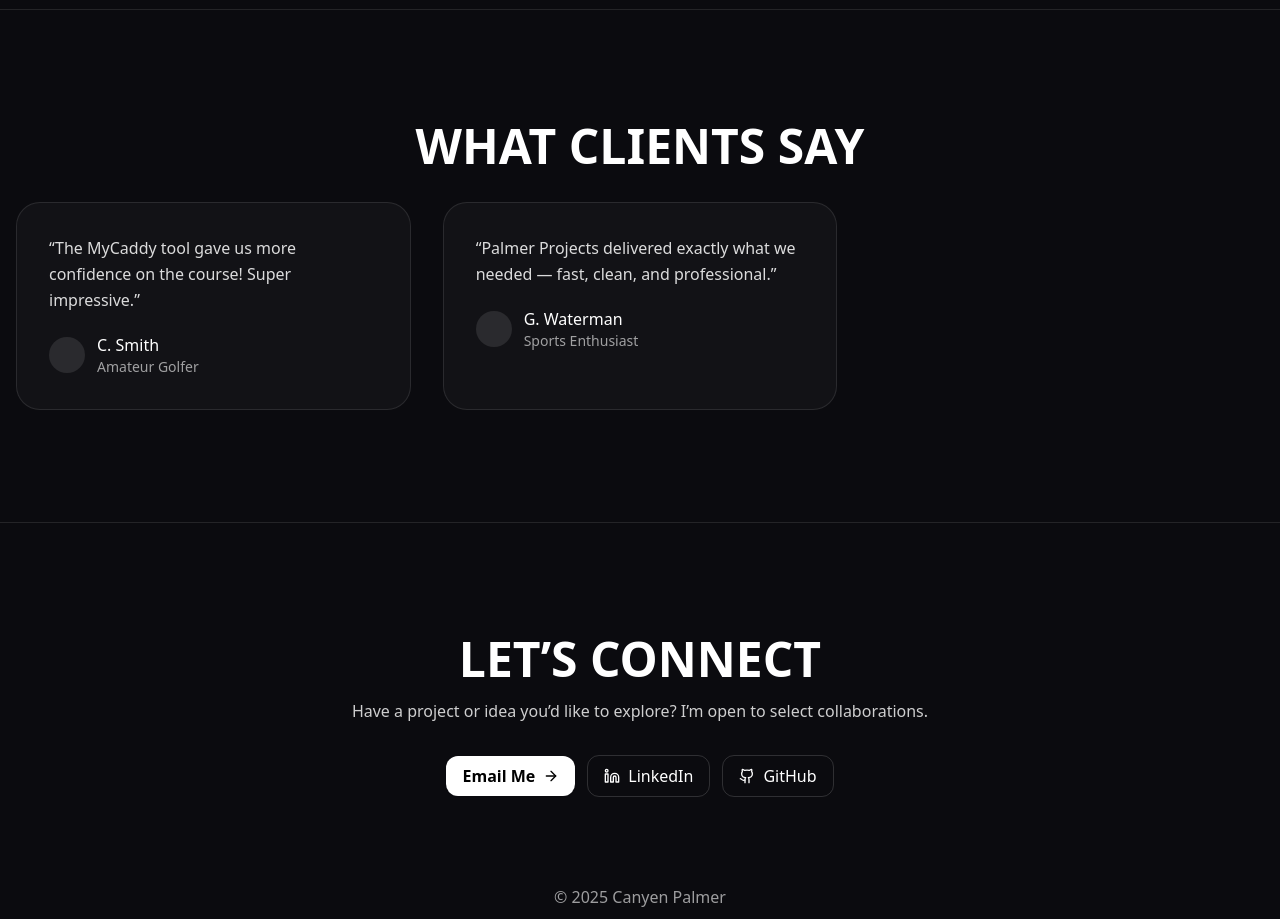
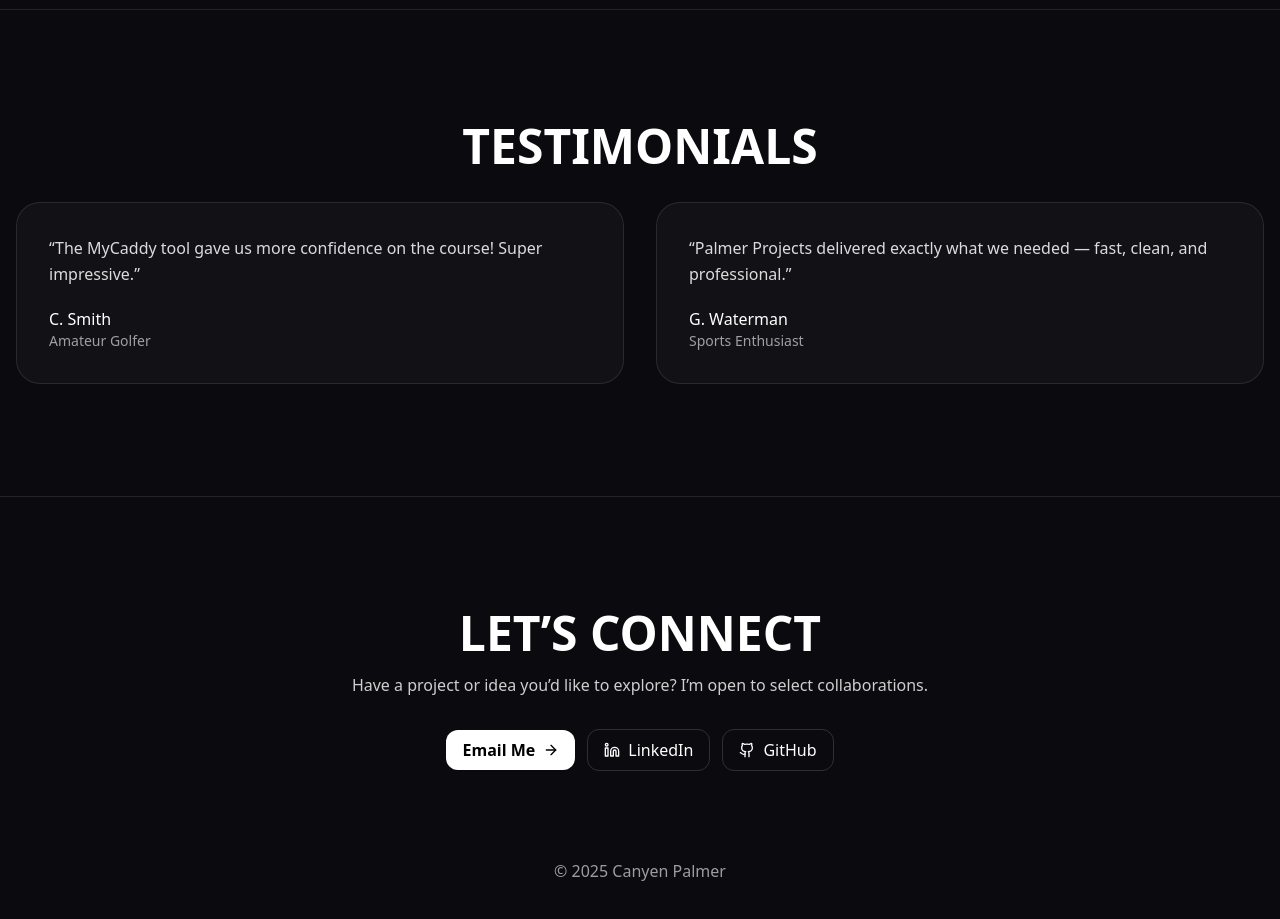
Before and after one commit to CanyenPalmer/Java-Portfolio, a React (Vite) app: page / in a window 1280 px wide. Shown: the part 3020-3939 px from the top of the page. Built offline with nearby package versions, Linux system fonts and the light colour scheme.

Commit message:
Update App.jsx

```diff
--- a/src/App.jsx
+++ b/src/App.jsx
@@ -206,9 +206,9 @@ const WorkCard = ({ tag, title, role, year, url, img, alt }) => (
 );
 
 /* -------------------------------------------------------
-   Testimonial Card
+   Testimonial Card (no avatar)
 ------------------------------------------------------- */
-const TestimonialCard = ({ quote, name, role, avatar }) => (
+const TestimonialCard = ({ quote, name, role }) => (
   <motion.figure
     initial={{ y: 20, opacity: 0 }}
     whileInView={{ y: 0, opacity: 1 }}
@@ -217,16 +217,9 @@ const TestimonialCard = ({ quote, name, role, avatar }) => (
     className="rounded-3xl border border-white/10 bg-white/[.03] p-6 md:p-8"
   >
     <blockquote className="text-white/85 leading-relaxed">“{quote}”</blockquote>
-    <figcaption className="mt-5 flex items-center gap-3">
-      {avatar ? (
-        <img src={avatar} alt={name} className="size-9 rounded-full object-cover" loading="lazy" />
-      ) : (
-        <div className="size-9 rounded-full bg-white/10" />
-      )}
-      <div>
+    <figcaption className="mt-5">
       <div className="font-medium">{name}</div>
       {role && <div className="text-sm text-white/60">{role}</div>}
-      </div>
     </figcaption>
   </motion.figure>
 );
@@ -270,19 +263,18 @@ export default function App() {
     []
   );
 
+  // Keep only the two testimonials; avatar not used by TestimonialCard
   const testimonials = useMemo(
     () => [
       {
         quote: "The MyCaddy tool gave us more confidence on the course! Super impressive.",
         name: "C. Smith",
         role: "Amateur Golfer",
-      avatar: "",
       },
       {
         quote: "Palmer Projects delivered exactly what we needed — fast, clean, and professional.",
         name: "G. Waterman",
         role: "Sports Enthusiast",
-      avatar: "",
       },
     ],
     []
@@ -450,11 +442,11 @@ export default function App() {
       <Divider />
       <Section id="testimonials" label="Testimonials" className="py-8 md:py-12">
         <Reveal>
-          <SectionTitle text="What Clients Say" />
+          <SectionTitle text="Testimonials" />
         </Reveal>
-        <div className="mt-8 grid md:grid-cols-2 lg:grid-cols-3 gap-6 md:gap-8">
+        <div className="mt-8 grid md:grid-cols-2 gap-6 md:gap-8">
           {testimonials.map((t, i) => (
-            <TestimonialCard key={i} quote={t.quote} name={t.name} role={t.role} avatar={t.avatar} />
+            <TestimonialCard key={i} quote={t.quote} name={t.name} role={t.role} />
           ))}
         </div>
       </Section>
```
Lines whose indentation alone changed are shown as unchanged.
